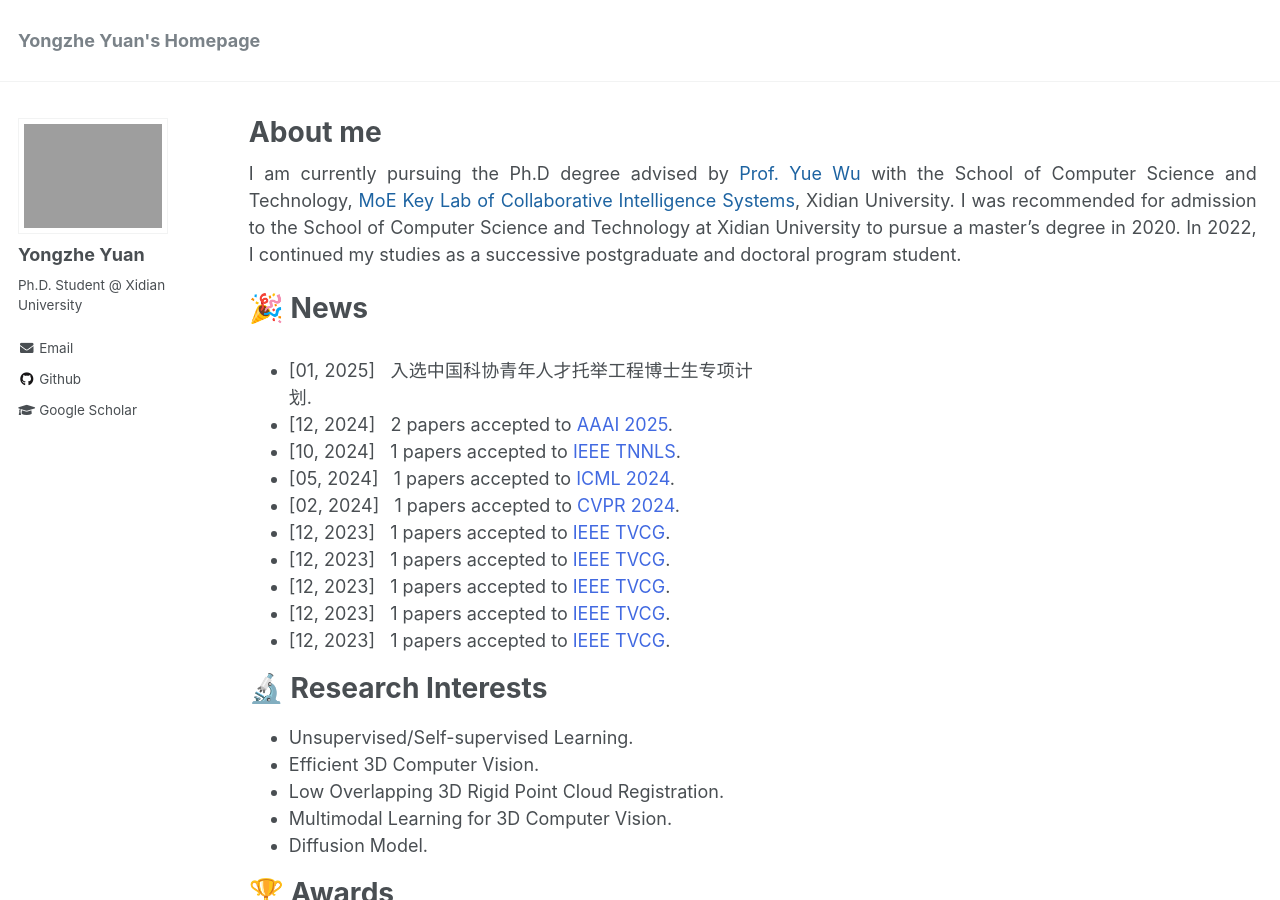
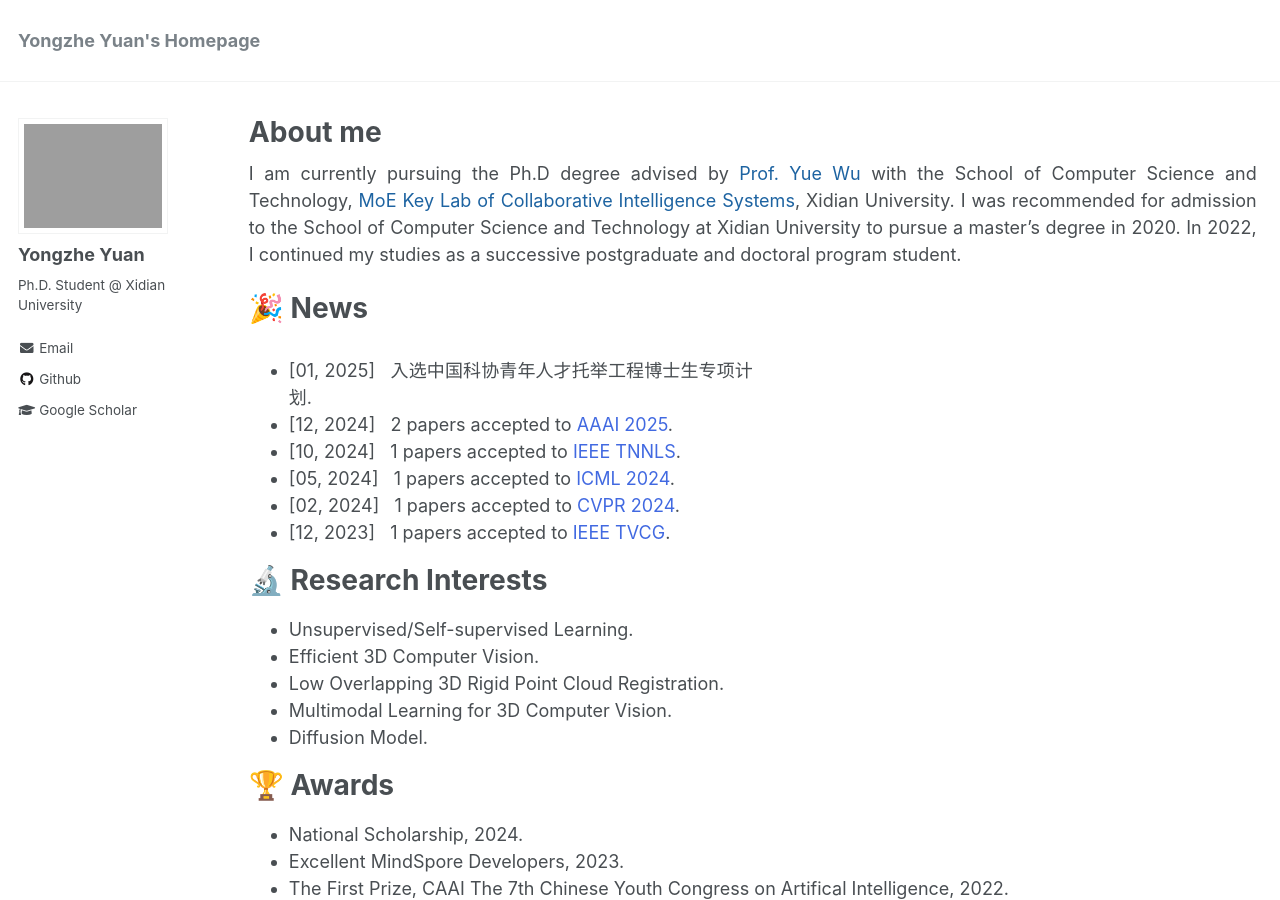
Before and after one commit to YYZMARS/YYZMARS.github.io, a Jekyll site: the page built from _pages/home.md, in a window 1280 px wide and 900 px high. Built offline with Jekyll 4.4.1, drawn with Linux system fonts in a browser that asks for light colours; a script that is not in the unit is left out.

Commit message:
Update news.html

```diff
--- a/_includes/news.html
+++ b/_includes/news.html
@@ -7,9 +7,5 @@
 <li>[05, 2024]&nbsp;&nbsp; 1 papers accepted to <h7 style="color: #4169E1;">ICML 2024</h7>.</li>
 <li>[02, 2024]&nbsp;&nbsp; 1 papers accepted to <h7 style="color: #4169E1;">CVPR 2024</h7>.</li>
 <li>[12, 2023]&nbsp;&nbsp; 1 papers accepted to <h7 style="color: #4169E1;">IEEE TVCG</h7>.</li>
-  <li>[12, 2023]&nbsp;&nbsp; 1 papers accepted to <h7 style="color: #4169E1;">IEEE TVCG</h7>.</li>
-  <li>[12, 2023]&nbsp;&nbsp; 1 papers accepted to <h7 style="color: #4169E1;">IEEE TVCG</h7>.</li>
-  <li>[12, 2023]&nbsp;&nbsp; 1 papers accepted to <h7 style="color: #4169E1;">IEEE TVCG</h7>.</li>
-  <li>[12, 2023]&nbsp;&nbsp; 1 papers accepted to <h7 style="color: #4169E1;">IEEE TVCG</h7>.</li>
 </ul>
 </div>
```
Lines whose indentation alone changed are shown as unchanged.
